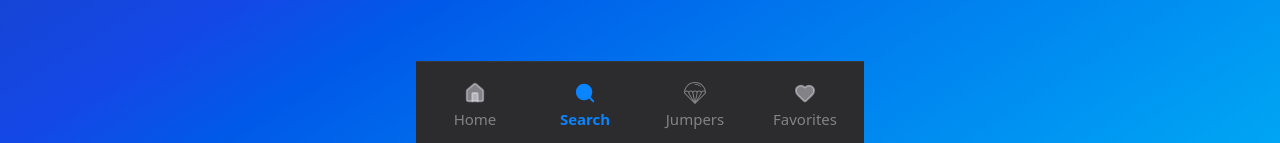
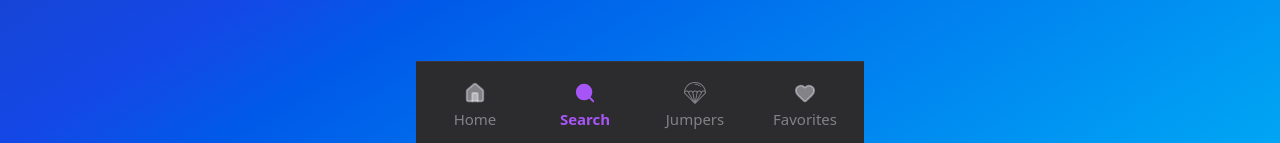
Before and after one commit to poloblue1357/weatherapp, a React (Vite) app in the folder frontend/: page /search in a window 1280 px wide. Shown: the part 654-797 px from the top of the page. Built offline with nearby package versions, Linux system fonts and the light colour scheme.

Commit message:
changing colors of navbar

```diff
--- a/frontend/src/components/NavBar.jsx
+++ b/frontend/src/components/NavBar.jsx
@@ -3,13 +3,17 @@ import { Link, useLocation } from "react-router-dom";
 import { Home, Search, MapPin, Heart } from "lucide-react";
 import  ParachuteIcon from '../assets/parachute-parachutist-svgrepo-com.svg?react'
 
-const NavButton = ({ to, icon, label, active }) => (
+const NavButton = ({ to, icon, label, active, activeColor }) => {
+    const defaultColor = "rgba(235,235,245,0.45)";
+    const color = active ? activeColor : defaultColor;
+
+    return (
         <Link
             to={to}
             style={{
             display: "flex", flexDirection: "column", alignItems: "center", gap: 4,
             padding: "12px 24px", borderRadius: 12, textDecoration: "none", transition: "all 0.2s",
-        color: active ? "#0A84FF" : "rgba(235,235,245,0.45)",
+            color: color,
             width: 80
             }}
         >
@@ -17,11 +21,12 @@ const NavButton = ({ to, icon, label, active }) => (
             size: 24,
             width: 22,
             height: 22,
-        style: { fill: active ? "#0A84FF" : "rgba(235,235,245,0.45)", flexShrink: 0 }
+            style: { fill: color, flexShrink: 0 }
         })}
         <span style={{ fontSize: 15, fontWeight: active ? 700 : 500 }}>{label}</span>
         </Link>
     );
+};
 
 function NavBar({ currentPage }) {
     const location = useLocation();
@@ -34,10 +39,10 @@ function NavBar({ currentPage }) {
             maxWidth: 448, margin: "0 auto",
         }}>
             <div style={{ display: "flex", justifyContent: "space-around", padding: "8px 4px 4px" }}>
-                <NavButton to="/"          icon={<Home />}   label="Home"      active={current === "" || current === "home"} />
-                <NavButton to="/search"    icon={<Search />} label="Search"    active={current === "search"} />
-                <NavButton to="/exits"     icon={<ParachuteIcon />} label="Jumpers" active={current === "exits"} />
-                <NavButton to="/favorites" icon={<Heart />}  label="Favorites" active={current === "favorites"} />
+                <NavButton to="/"          icon={<Home />}   label="Home"      active={current === "" || current === "home"} activeColor="#0A84FF" />
+                <NavButton to="/search"    icon={<Search />} label="Search"    active={current === "search"} activeColor="#a855f7" />
+                <NavButton to="/exits"     icon={<ParachuteIcon />} label="Jumpers" active={current === "exits"} activeColor="#0ea5e9" />
+                <NavButton to="/favorites" icon={<Heart />}  label="Favorites" active={current === "favorites"} activeColor="#ec4899" />
             </div>
         </nav>
     );
```
Lines whose indentation alone changed are shown as unchanged.
